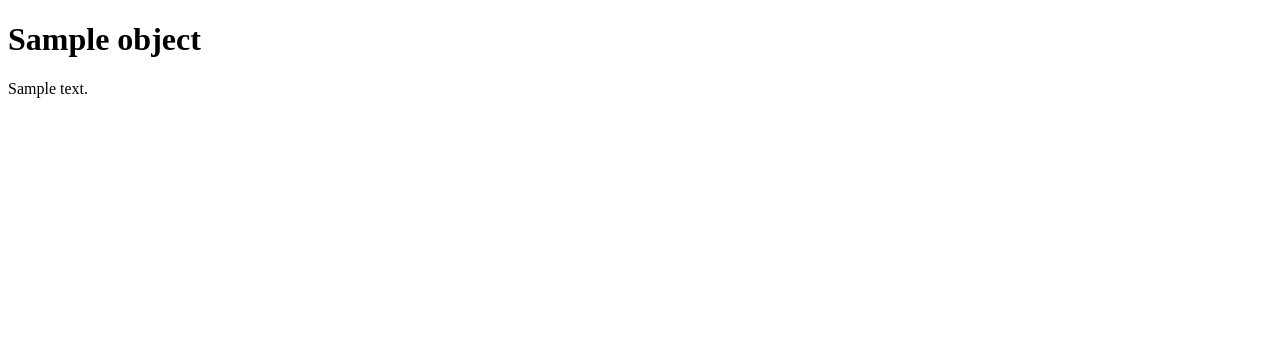
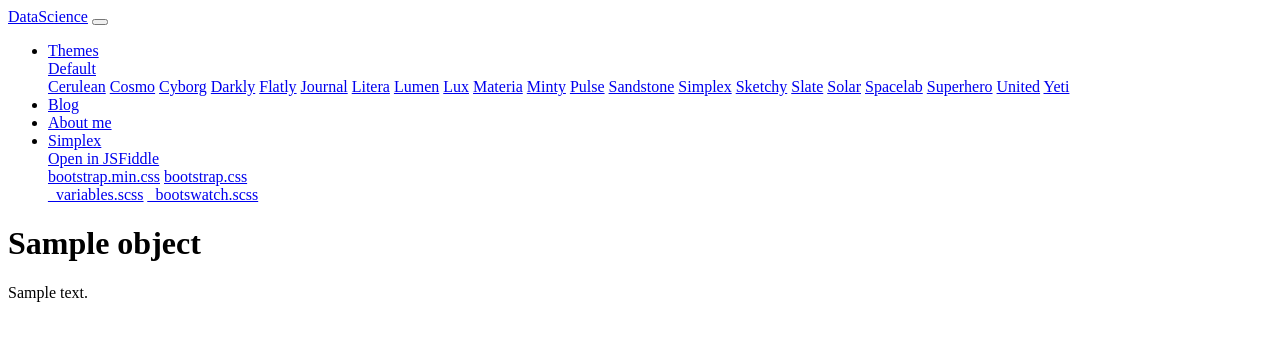
Before and after one commit to yeajunseok/yeajunseok_website_django, a Django app: template blog/templates/blog/post_detail.html in a window 1280 px wide. Shown: the top 341 px of the page. Run offline with Django 3.2, Linux system fonts and the light colour scheme; the template is opened without the code that fills it: most values are stand-ins (such as "Sample title", 1, 10 or a date in 2020); parts of the project's set-up code (start-up, migrations or seed data) failed here and were passed over.

Commit message:
initilized post_detail test

```diff
--- a/blog/models.py
+++ b/blog/models.py
@@ -13,3 +13,6 @@ class Post(models.Model):
 
     def __str__(self): #post 목록 이 름이 어떻게 출력되는지 설정
         return '{} :: {}'.format(self.title, self.author)
+
+    def get_absolute_url(self): # admin에서 post추가에 view on site라는 버튼이 추가됨
+        return '/blog/{}/'.format(self.pk)
--- a/blog/templates/blog/post_detail.html
+++ b/blog/templates/blog/post_detail.html
@@ -2,9 +2,70 @@
 <html lang="en">
 <head>
     <meta charset="UTF-8">
-    <title>{{ object.title }}</title>
+    <title>{{ object.title }}-Blog</title>
 </head>
 <body>
+
+    <div class="navbar navbar-expand-lg fixed-top navbar-dark bg-dark", id="navbar">
+    <div class="container">
+        <a href="../" class="navbar-brand">DataScience</a>
+        <button class="navbar-toggler" type="button" data-toggle="collapse" data-target="#navbarResponsive" aria-controls="navbarResponsive" aria-expanded="false" aria-label="Toggle navigation">
+            <span class="navbar-toggler-icon"></span>
+        </button>
+        <div class="collapse navbar-collapse" id="navbarResponsive">
+            <ul class="navbar-nav">
+                <li class="nav-item dropdown">
+                    <a class="nav-link dropdown-toggle" data-toggle="dropdown" href="#" id="themes">Themes <span class="caret"></span></a>
+                    <div class="dropdown-menu" aria-labelledby="themes">
+                        <a class="dropdown-item" href="../default/">Default</a>
+                        <div class="dropdown-divider"></div>
+                        <a class="dropdown-item" href="../cerulean/">Cerulean</a>
+                        <a class="dropdown-item" href="../cosmo/">Cosmo</a>
+                        <a class="dropdown-item" href="../cyborg/">Cyborg</a>
+                        <a class="dropdown-item" href="../darkly/">Darkly</a>
+                        <a class="dropdown-item" href="../flatly/">Flatly</a>
+                        <a class="dropdown-item" href="../journal/">Journal</a>
+                        <a class="dropdown-item" href="../litera/">Litera</a>
+                        <a class="dropdown-item" href="../lumen/">Lumen</a>
+                        <a class="dropdown-item" href="../lux/">Lux</a>
+                        <a class="dropdown-item" href="../materia/">Materia</a>
+                        <a class="dropdown-item" href="../minty/">Minty</a>
+                        <a class="dropdown-item" href="../pulse/">Pulse</a>
+                        <a class="dropdown-item" href="../sandstone/">Sandstone</a>
+                        <a class="dropdown-item" href="../simplex/">Simplex</a>
+                        <a class="dropdown-item" href="../sketchy/">Sketchy</a>
+                        <a class="dropdown-item" href="../slate/">Slate</a>
+                        <a class="dropdown-item" href="../solar/">Solar</a>
+                        <a class="dropdown-item" href="../spacelab/">Spacelab</a>
+                        <a class="dropdown-item" href="../superhero/">Superhero</a>
+                        <a class="dropdown-item" href="../united/">United</a>
+                        <a class="dropdown-item" href="../yeti/">Yeti</a>
+                    </div>
+                </li>
+                <li class="nav-item">
+                    <a class="nav-link" href="/blog/">Blog</a>
+                </li>
+                <li class="nav-item">
+                    <a class="nav-link" href="/about_me/">About me</a>
+                </li>
+                <li class="nav-item dropdown">
+                    <a class="nav-link dropdown-toggle" data-toggle="dropdown" href="#" id="download">Simplex <span class="caret"></span></a>
+                    <div class="dropdown-menu" aria-labelledby="download">
+                        <a class="dropdown-item" target="_blank" href="https://jsfiddle.net/bootswatch/3he50zsf/">Open in JSFiddle</a>
+                        <div class="dropdown-divider"></div>
+                        <a class="dropdown-item" href="../4/simplex/bootstrap.min.css" download>bootstrap.min.css</a>
+                        <a class="dropdown-item" href="../4/simplex/bootstrap.css" download>bootstrap.css</a>
+                        <div class="dropdown-divider"></div>
+                        <a class="dropdown-item" href="../4/simplex/_variables.scss" download>_variables.scss</a>
+                        <a class="dropdown-item" href="../4/simplex/_bootswatch.scss" download>_bootswatch.scss</a>
+                    </div>
+                </li>
+            </ul>
+
+        </div>
+    </div>
+</div>
+
     <h1>{{ object.title }}</h1>
     <div>
         {{ object.content }}
```
Also changed, not shown: blog/tests.py (+38 -6 lines).
